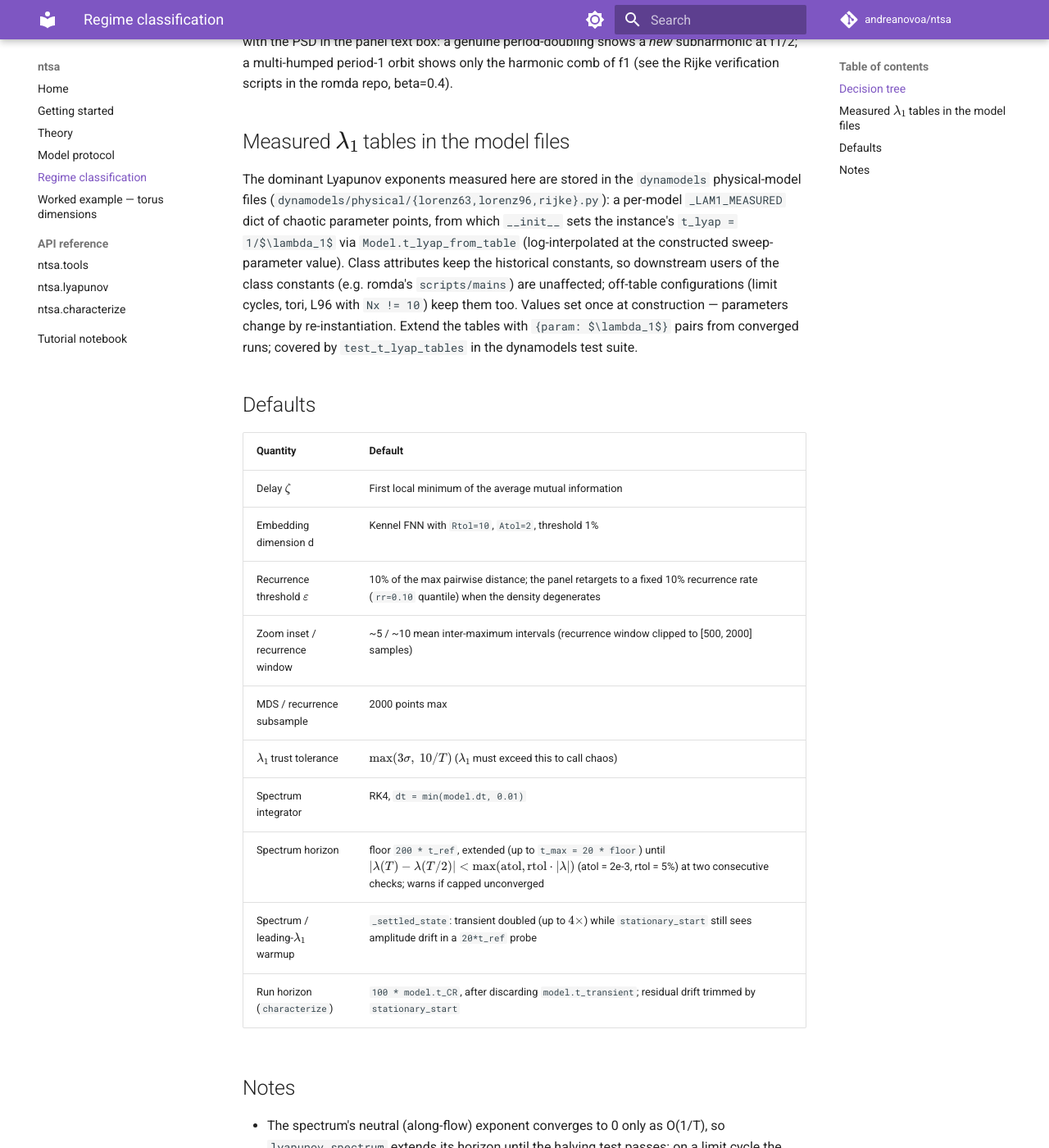
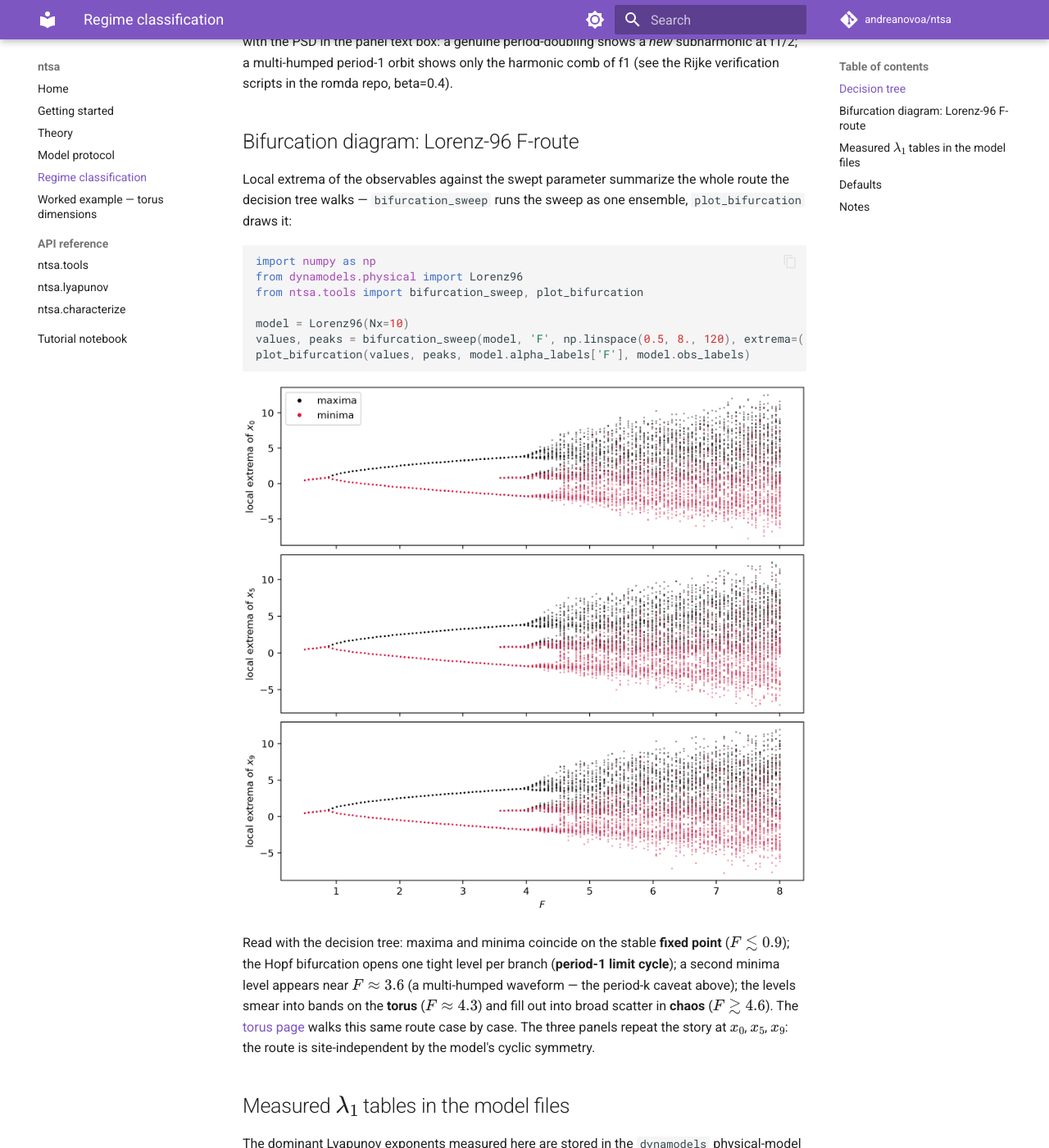
Before and after one commit to andreanovoa/ntsa, an MkDocs documentation site: the page built from docs/classification.md, in a window 1280 px wide and 1400 px high, scrolled down 770 px. Shown: the whole window at 82% size. Built offline with MkDocs 1.6.1 and Material for MkDocs 9.7.7, drawn with Linux system fonts in a browser that asks for light colours; comment, search, counter and statistics services are not loaded.

Commit message:
Add Lorenz-96 F-route bifurcation diagram to regime classification page

````diff
--- a/docs/classification.md
+++ b/docs/classification.md
@@ -28,6 +28,32 @@ and one small maximum per acoustic period) is reported as period-k of the hump c
 Disambiguate with the PSD in the panel text box: a genuine period-doubling shows a *new*
 subharmonic at f1/2; a multi-humped period-1 orbit shows only the harmonic comb of f1
 (see the Rijke verification scripts in the romda repo, beta=0.4).
+
+## Bifurcation diagram: Lorenz-96 F-route
+
+Local extrema of the observables against the swept parameter summarize the whole route the
+decision tree walks — `bifurcation_sweep` runs the sweep as one ensemble, `plot_bifurcation`
+draws it:
+
+```python
+import numpy as np
+from dynamodels.physical import Lorenz96
+from ntsa.tools import bifurcation_sweep, plot_bifurcation
+
+model = Lorenz96(Nx=10)
+values, peaks = bifurcation_sweep(model, 'F', np.linspace(0.5, 8., 120), extrema=('max', 'min'))
+plot_bifurcation(values, peaks, model.alpha_labels['F'], model.obs_labels)
+```
+
+![Bifurcation diagram of Lorenz-96 (Nx=10): local extrema of x0, x5, x9 against F](assets/bifurcation_lorenz96_F.png)
+
+Read with the decision tree: maxima and minima coincide on the stable **fixed point**
+($F \lesssim 0.9$); the Hopf bifurcation opens one tight level per branch (**period-1 limit
+cycle**); a second minima level appears near $F \approx 3.6$ (a multi-humped waveform — the
+period-k caveat above); the levels smear into bands on the **torus** ($F \approx 4.3$) and
+fill out into broad scatter in **chaos** ($F \gtrsim 4.6$). The [torus page](torus.md) walks
+this same route case by case. The three panels repeat the story at $x_0$, $x_5$, $x_9$:
+the route is site-independent by the model's cyclic symmetry.
 
 ## Measured $\lambda_1$ tables in the model files
 
````
Also changed, not shown: docs/assets/bifurcation_lorenz96_F.png (added).
